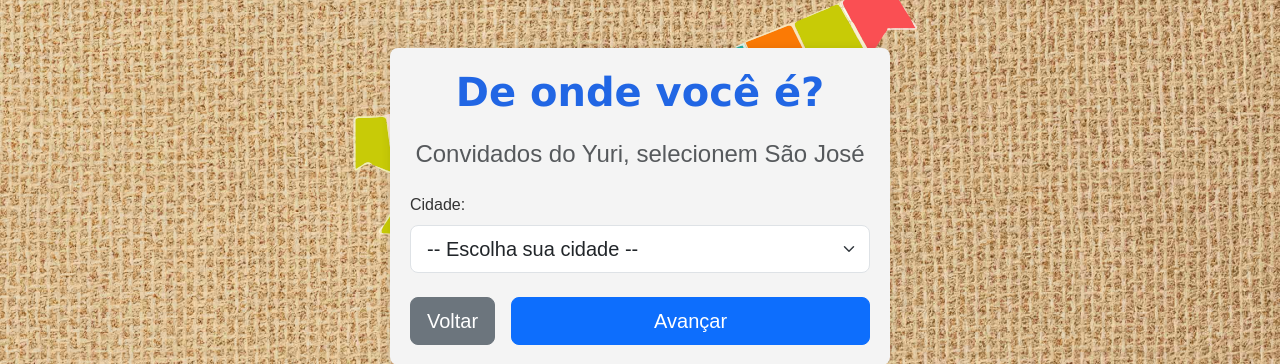
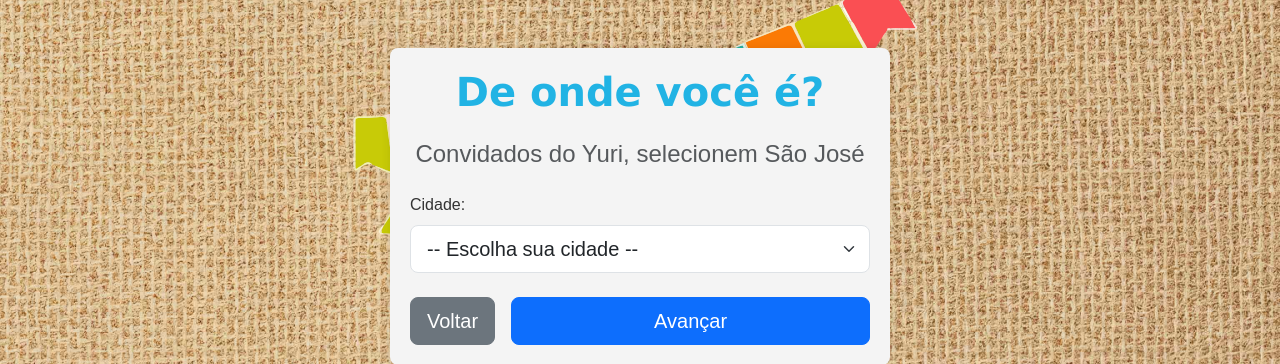
Before and after one commit to yurigalindo/site_festa_junina, a Python web app: template templates/city_selection.html in a window 1280 px wide. Shown: the part 188-552 px from the top of the page. Run offline with Jinja, Linux system fonts and the light colour scheme; the template is opened without the code that fills it, so the values that code supplies are empty.

Commit message:
changed sub title color

```diff
--- a/static/style.css
+++ b/static/style.css
@@ -175,5 +175,5 @@ input[type="checkbox"] {
 .text-success {
     font-family: Verdana, sans-serif;
     font-weight: bold;
-    color: #2166E4 !important;
+    color: #21b3e4 !important;
 }
```
